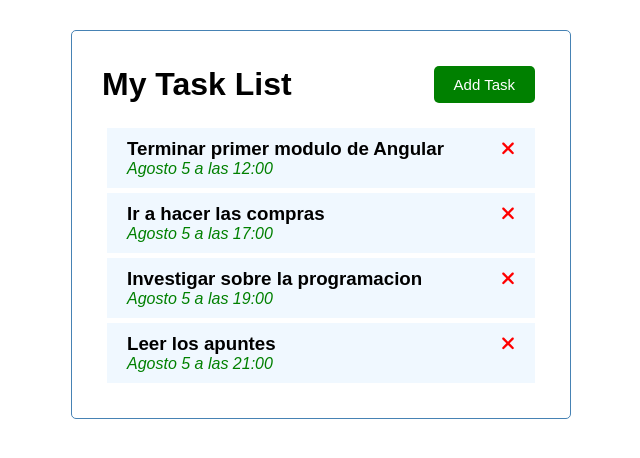
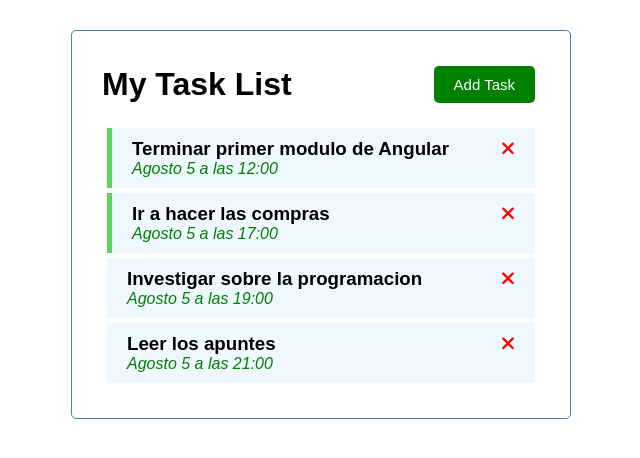
Before and after one commit to Dighitalsoluciones/tasklist, an Angular app: page / in a window 1280 px wide. Shown: the top 458 px of the page, without its empty margins (319-959 px from the left). Built offline with nearby package versions, Linux system fonts and the light colour scheme; data requests are answered from the project's data file.

Commit message:
actualizado 31/5/22 11:57 hs

```diff
--- a/src/app/components/tasks-item/tasks-item.component.css
+++ b/src/app/components/tasks-item/tasks-item.component.css
@@ -6,7 +6,7 @@
 }
 
 .task.reminder{
-    border-left: 5px solid green;
+    border-left: 5px solid rgb(96, 209, 96);
 }
 
 .task h3{
--- a/src/app/components/tasks-item/tasks-item.component.html
+++ b/src/app/components/tasks-item/tasks-item.component.html
@@ -1,4 +1,7 @@
-<div class="task">
+<div class="task"
+[ngClass]="{ reminder: task.reminder }"
+(click)="OnToggle(task)"
+>
     <h3>
         {{task.text}}
         <fa-icon
--- a/src/app/components/tasks-item/tasks-item.component.ts
+++ b/src/app/components/tasks-item/tasks-item.component.ts
@@ -11,6 +11,8 @@
 export class TasksItemComponent implements OnInit {
   @Input() task: Task = TASKS[0]
   @Output() onDeleteTask: EventEmitter<Task> = new EventEmitter()
+  @Output() onToggleReminder: EventEmitter<Task> = new EventEmitter()
+
   faTimes = faTimes;
   constructor() { }
 
@@ -20,4 +22,9 @@
   onDelete(task: Task){
     this.onDeleteTask.emit(task);
   }
+
+  OnToggle(task: Task){
+    this.onToggleReminder.emit(task);
+  }
+
 }
--- a/src/app/components/tasks/tasks.component.html
+++ b/src/app/components/tasks/tasks.component.html
@@ -2,5 +2,6 @@
 *ngFor="let task of tasks"
 [task] = "task"
 (onDeleteTask) = "deleteTask(task)"
+(onToggleReminder)="toggleReminder(task)"
 >
 </app-tasks-item>
--- a/src/app/components/tasks/tasks.component.ts
+++ b/src/app/components/tasks/tasks.component.ts
@@ -34,4 +34,8 @@
 
   }
 
+  toggleReminder(task: Task){
+    task.reminder = !task.reminder
+  }
+
 }
```
